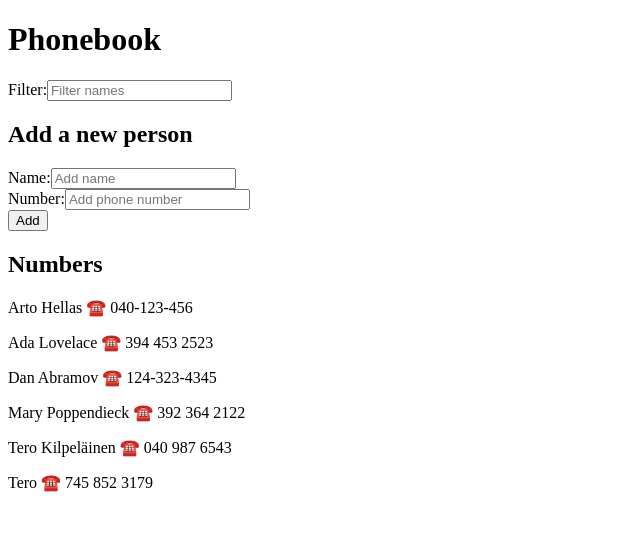
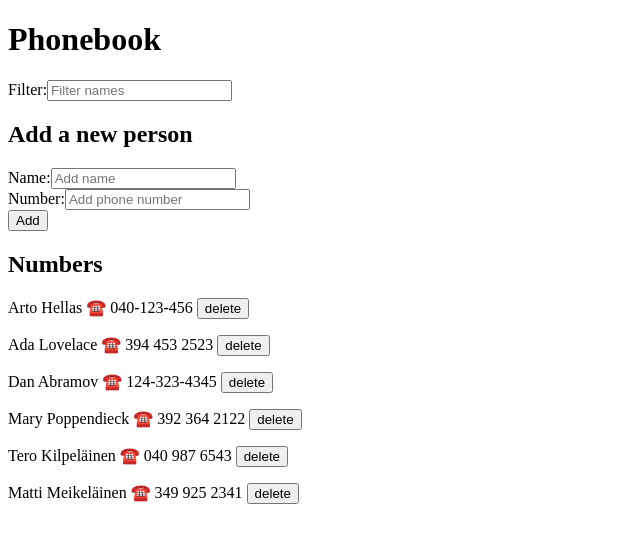
Before and after one commit to degenone/FSO-part2, a React (Vite) app in the folder phonebook/: page / in a window 1280 px wide. Shown: the top 542 px of the page, without its empty margins (0-640 px from the left). Built offline with nearby package versions, Linux system fonts and the light colour scheme; data requests are answered from the project's data file.

Commit message:
exercises 2.13 & 2.14 done

```diff
--- a/phonebook/db.json
+++ b/phonebook/db.json
@@ -26,8 +26,8 @@
       "id": 5
     },
     {
-      "name": "Tero",
-      "number": "745 852 3179",
+      "name": "Matti Meikeläinen",
+      "number": "349 925 2341",
       "id": 6
     }
   ]
--- a/phonebook/src/App.jsx
+++ b/phonebook/src/App.jsx
@@ -2,9 +2,7 @@ import { useState, useEffect } from 'react';
 import Persons from './components/Persons';
 import Filter from './components/Filter';
 import Form from './components/Form';
-import axios from 'axios';
-
-const BASE_URL = 'http://localhost:3001/persons';
+import personService from './services/Persons';
 
 const App = () => {
     const [persons, setPersons] = useState([]);
@@ -19,7 +17,9 @@ const App = () => {
               );
 
     useEffect(() => {
-        axios.get(BASE_URL).then((resp) => setPersons(resp.data));
+        personService
+            .getAll()
+            .then((initialPersons) => setPersons(initialPersons));
     }, []);
 
     const handleNameChange = (e) => {
@@ -43,14 +43,30 @@ const App = () => {
         const personObj = {
             name: newName,
             number: newNumber,
-            id: persons.length + 1,
         };
         if (personExists(personObj)) return;
-        axios.post(BASE_URL, personObj).then((resp) => {
-            setPersons([...persons, resp.data]);
+        personService.create(personObj).then((addedPerson) => {
+            setPersons([...persons, addedPerson]);
             setNewName('');
             setNewNumber('');
         });
+    };
+
+    const deletePerson = (id) => {
+        const person = persons.find((p) => p.id === id);
+        if (
+            window.confirm(`Are you sure you want to delete '${person.name}'?`)
+        ) {
+            personService
+                .delPerson(id)
+                .then(() => {
+                    setPersons(persons.filter((p) => p.id !== id));
+                })
+                .catch(() => {
+                    alert(`Person '${person.name}' was already deleted.`);
+                    setPersons(persons.filter((p) => p.id !== id));
+                });
+        }
     };
 
     const personExists = (newPerson) => {
@@ -87,7 +103,7 @@ const App = () => {
                 submitHandler={addPerson}
             />
             <h2>Numbers</h2>
-            <Persons persons={personsToList} />
+            <Persons persons={personsToList} deleteHandler={deletePerson} />
         </div>
     );
 };
--- a/phonebook/src/components/Person.jsx
+++ b/phonebook/src/components/Person.jsx
@@ -1,8 +1,11 @@
 const Person = (props) => {
-    const { person } = props;
+    const { person, deleteHandler } = props;
     return (
         <p>
-            {person.name} ☎️ {person.number}
+            {person.name} ☎️ {person.number}{' '}
+            <button type='button' onClick={() => deleteHandler(person.id)}>
+                delete
+            </button>
         </p>
     );
 };
--- a/phonebook/src/components/Persons.jsx
+++ b/phonebook/src/components/Persons.jsx
@@ -1,11 +1,15 @@
 import Person from './Person';
 
 const Persons = (props) => {
-    const { persons } = props;
+    const { persons, deleteHandler } = props;
     return (
         <>
             {persons.map((person) => (
-                <Person key={person.id} person={person} />
+                <Person
+                    key={person.id}
+                    person={person}
+                    deleteHandler={deleteHandler}
+                />
             ))}
         </>
     );
--- /dev/null
+++ b/phonebook/src/services/Persons.js
@@ -0,0 +1,23 @@
+import axios from 'axios';
+
+const BASE_URL = 'http://localhost:3001/persons';
+
+const getAll = () => {
+    const req = axios.get(BASE_URL);
+    return req.then((resp) => resp.data);
+};
+
+const create = (newObj) => {
+    const req = axios.post(BASE_URL, newObj);
+    return req.then((resp) => resp.data);
+};
+
+const delPerson = (id) => {
+    return axios.delete(`${BASE_URL}/${id}`);
+};
+
+export default {
+    getAll,
+    create,
+    delPerson,
+};
```
